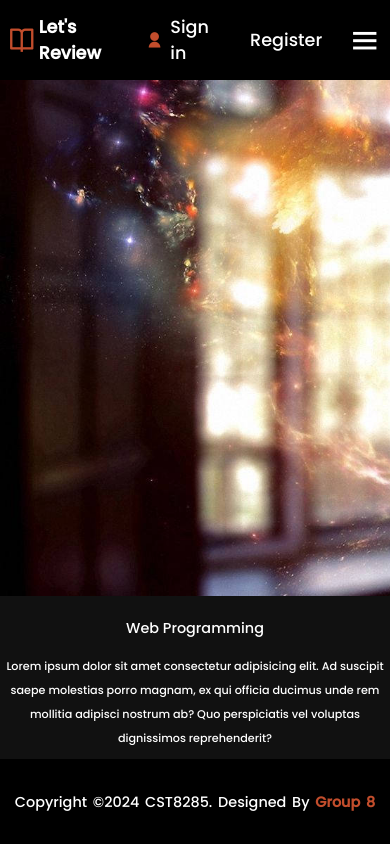
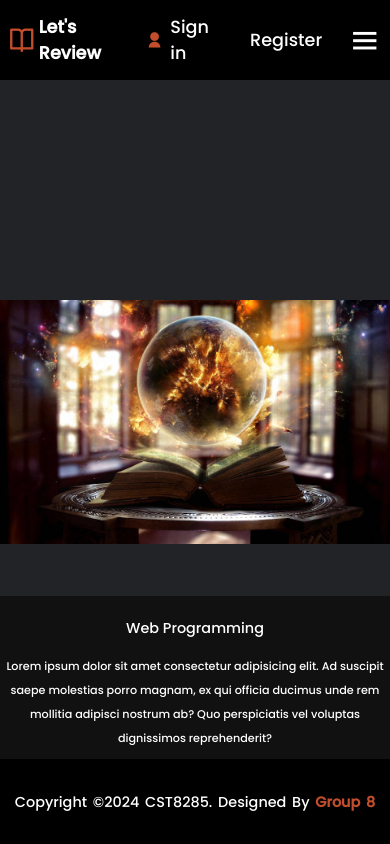
Before and after one commit to trem0403/Book-Review-and-Rating-website, a PHP site: page / in a window 390 px wide. Run offline with PHP 8.4, Linux system fonts and the light colour scheme.

Commit message:
Made homepage image more responsive.

```diff
--- a/CSS/index.css
+++ b/CSS/index.css
@@ -20,7 +20,8 @@ body {
     background: var(--bg-color);
     background-image: url(http://localhost/Book-Review-and-Rating-website/img/background/home-background.jpg);
     background-repeat: no-repeat; /* Ensure the background image is not repeated */
-    background-size: cover; /* Ensure the background image covers the entire element */
+    background-size: contain; /* Ensure the background image covers the entire element */
+    background-position: center; /* Center the background image horizontally and vertically */
     color: var(--text-color);
     display: flex;
 }
```
